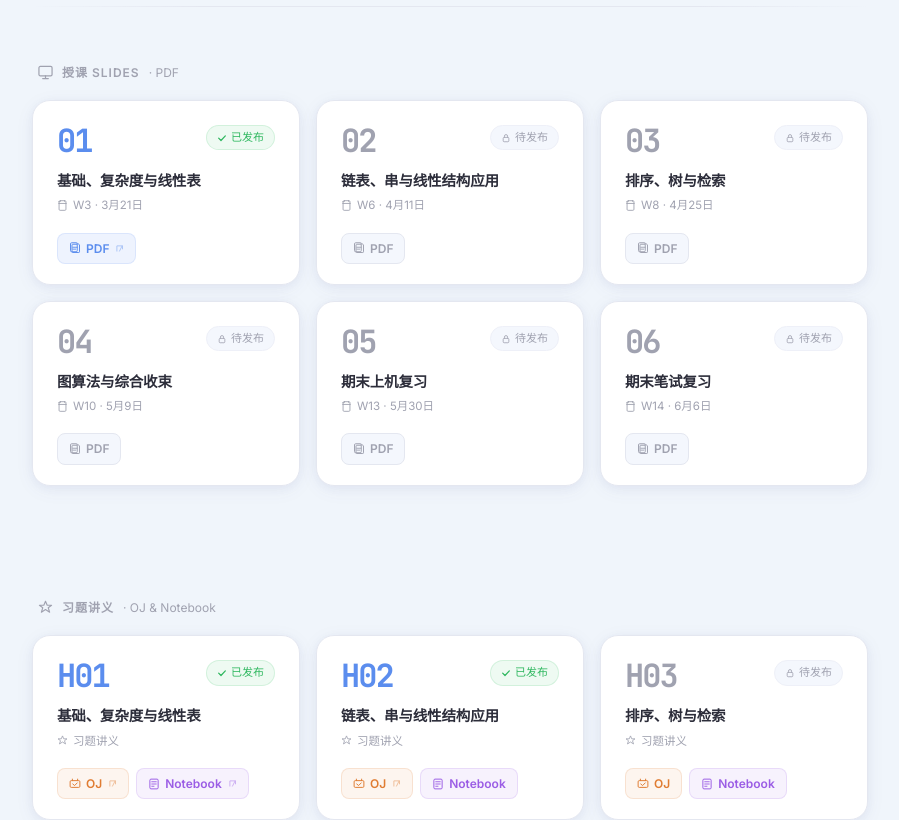
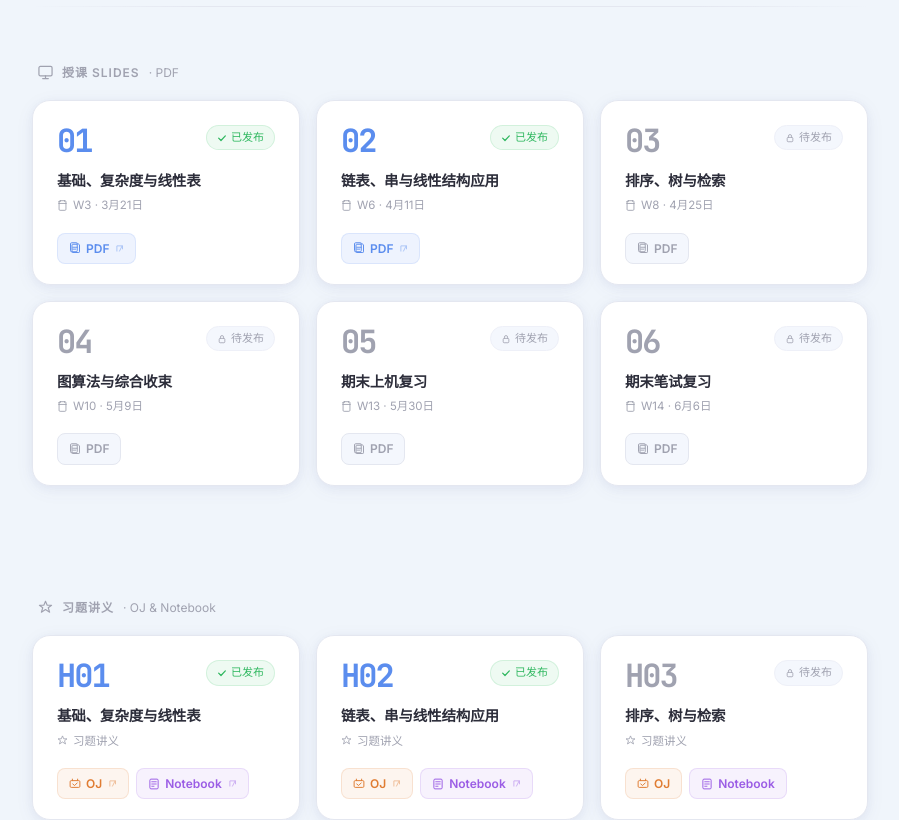
Before and after one commit to chang-xinhai/Data-Structure-and-Algorithm-B-2026Spring-PKU, a website: page public/index.html in a window 1280 px wide. Shown: the part 880-1700 px from the top of the page, without its empty margins (190-1089 px from the left). Drawn offline with Linux system fonts and the light colour scheme.

Commit message:
docs: update L02 status to published - slides and notebook
- L02 slides: change from 待发布 to 已发布, add PDF link
- H02 notebook: enable download link

```diff
--- a/public/index.html
+++ b/public/index.html
@@ -248,13 +248,13 @@
           </div>
         </a>
 
-        <!-- L02–L06 — Coming Soon -->
-        <div class="lecture-card disabled">
+        <!-- L02 — Available -->
+        <a href="slides/L2%20链表、串与线性结构应用.pdf" class="lecture-card" target="_blank" rel="noopener">
           <div class="lecture-card-header">
             <div class="lecture-number">02</div>
-            <div class="lecture-status">
-              <svg><use href="#icon-lock"/></svg>
-              待发布
+            <div class="lecture-status available">
+              <svg><use href="#icon-check"/></svg>
+              已发布
             </div>
           </div>
           <div class="lecture-title">链表、串与线性结构应用</div>
@@ -263,12 +263,13 @@
             W6 · 4月11日
           </div>
           <div class="lecture-links">
-            <span class="link-btn disabled">
+            <span class="link-btn">
               <svg><use href="#icon-pdf"/></svg>
               PDF
+              <svg class="arrow" style=""><use href="#icon-external"/></svg>
             </span>
           </div>
-        </div>
+        </a>
 
         <div class="lecture-card disabled">
           <div class="lecture-card-header">
@@ -418,10 +419,11 @@
               OJ
               <svg class="arrow"><use href="#icon-external"/></svg>
             </a>
-            <span class="link-btn notebook disabled">
+            <a href="handouts/lecture-02-string-stack-queue/practice.ipynb" class="link-btn notebook" target="_blank" rel="noopener" title="Jupyter Notebook">
               <svg><use href="#icon-notebook"/></svg>
               Notebook
-            </span>
+              <svg class="arrow"><use href="#icon-external"/></svg>
+            </a>
           </div>
         </div>
 
```
